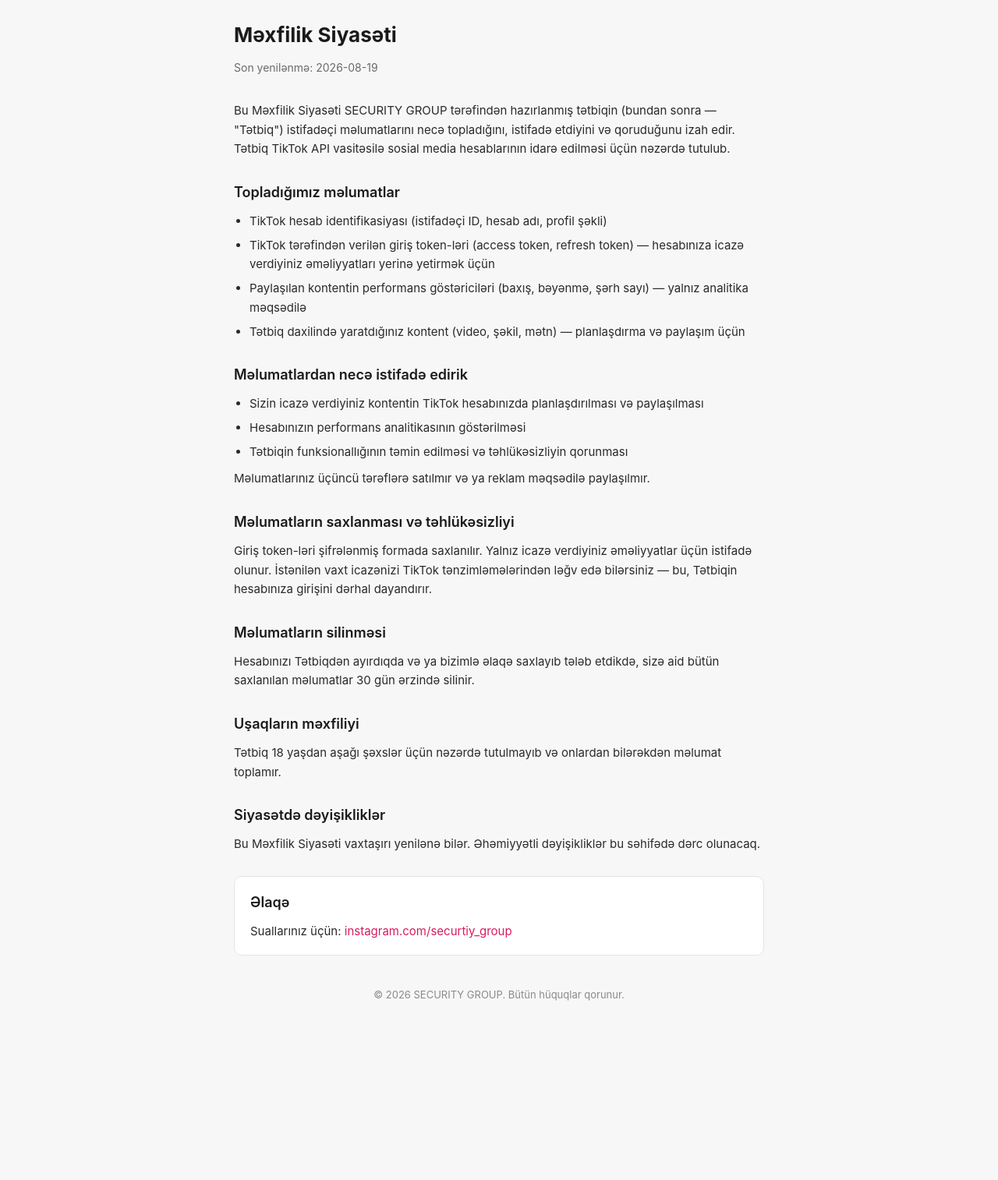
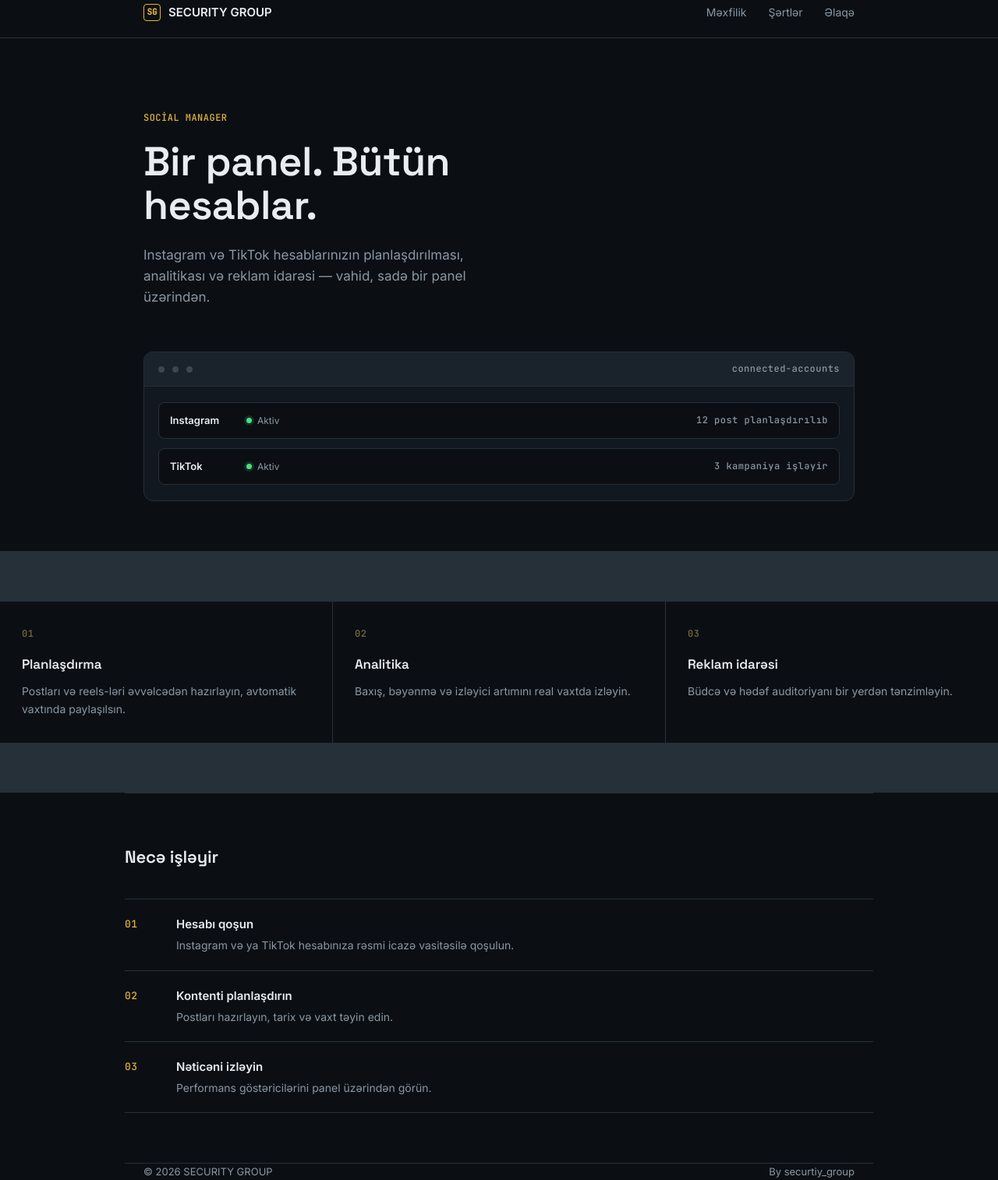
Before and after one commit to Samir210-az/sg-legal, a plain HTML site: page index.html in a window 1280 px wide. Shown: the part 16-1530 px from the top of the page at 78% size. Before the commit the page ends 1384 px from the top, so only its background shows below. Drawn offline with Linux system fonts and the light colour scheme.

Commit message:
Add landing page

```diff
--- a/index.html
+++ b/index.html
@@ -3,92 +3,171 @@
 <head>
 <meta charset="UTF-8">
 <meta name="viewport" content="width=device-width, initial-scale=1.0">
-<title>Məxfilik Siyasəti — SECURITY GROUP</title>
+<title>SECURITY GROUP — Sosial Media İdarəetmə Platforması</title>
+<meta name="description" content="Instagram və TikTok hesablarının planlaşdırılması, analitikası və reklam idarəsi üçün vahid panel.">
 <style>
+  @import url('https://fonts.googleapis.com/css2?family=Space+Grotesk:wght@500;600;700&family=Inter:wght@400;500;600&family=JetBrains+Mono:wght@500&display=swap');
+
+  :root {
+    --bg: #0B0F14;
+    --surface: #12181F;
+    --surface-2: #1A222B;
+    --border: #253039;
+    --text: #E9EDF1;
+    --text-dim: #8A97A3;
+    --accent: #E3B23C;
+    --accent-dim: #7A6A3A;
+  }
+
   * { box-sizing: border-box; margin: 0; padding: 0; }
+  html { scroll-behavior: smooth; }
   body {
-    font-family: -apple-system, BlinkMacSystemFont, "Segoe UI", Roboto, Arial, sans-serif;
-    background: #f7f7f8;
-    color: #1a1a1a;
-    line-height: 1.65;
+    background: var(--bg);
+    color: var(--text);
+    font-family: 'Inter', -apple-system, sans-serif;
+    line-height: 1.6;
+    -webkit-font-smoothing: antialiased;
   }
-  .wrap { max-width: 720px; margin: 0 auto; padding: 40px 20px 80px; }
-  header { margin-bottom: 32px; }
-  header h1 { font-size: 26px; font-weight: 700; margin-bottom: 8px; }
-  header .updated { font-size: 14px; color: #6b6b6b; }
-  section { margin-bottom: 28px; }
-  h2 { font-size: 18px; font-weight: 600; margin-bottom: 10px; }
-  p, li { font-size: 15px; color: #2a2a2a; }
-  ul { padding-inline-start: 20px; margin-top: 6px; }
-  li { margin-bottom: 6px; }
-  .contact {
-    background: #ffffff;
-    border: 1px solid #e5e5e5;
-    border-radius: 10px;
-    padding: 18px 20px;
+  .mono { font-family: 'JetBrains Mono', monospace; letter-spacing: 0.04em; }
+  h1, h2, h3 { font-family: 'Space Grotesk', sans-serif; font-weight: 600; letter-spacing: -0.01em; }
+  a { color: inherit; }
+  .wrap { max-width: 960px; margin: 0 auto; padding: 0 24px; }
+
+  nav { border-bottom: 1px solid var(--border); padding: 20px 0; }
+  nav .wrap { display: flex; align-items: center; justify-content: space-between; }
+  .brand { display: flex; align-items: center; gap: 10px; font-weight: 700; font-size: 15px; }
+  .brand-mark {
+    width: 22px; height: 22px; border: 1.5px solid var(--accent); border-radius: 4px;
+    display: flex; align-items: center; justify-content: center;
+    color: var(--accent); font-family: 'JetBrains Mono', monospace; font-size: 11px; font-weight: 700;
   }
-  a { color: #d81b60; text-decoration: none; }
-  a:hover { text-decoration: underline; }
-  footer { margin-top: 40px; font-size: 13px; color: #8a8a8a; text-align: center; }
+  .nav-links { display: flex; gap: 28px; font-size: 14px; color: var(--text-dim); }
+  .nav-links a { text-decoration: none; }
+  .nav-links a:hover { color: var(--text); }
+
+  .hero { padding: 88px 0 64px; }
+  .eyebrow { font-size: 12px; color: var(--accent); text-transform: uppercase; margin-bottom: 18px; display: inline-block; }
+  h1 { font-size: clamp(32px, 5.4vw, 52px); line-height: 1.08; max-width: 12ch; margin-bottom: 22px; }
+  .hero p.sub { font-size: 17px; color: var(--text-dim); max-width: 46ch; margin-bottom: 34px; }
+
+  .panel { margin-top: 56px; background: var(--surface); border: 1px solid var(--border); border-radius: 12px; overflow: hidden; }
+  .panel-head { display: flex; align-items: center; gap: 10px; padding: 12px 18px; border-bottom: 1px solid var(--border); background: var(--surface-2); }
+  .dot { width: 8px; height: 8px; border-radius: 50%; background: #3a4650; }
+  .panel-head .label { font-size: 12px; color: var(--text-dim); margin-inline-start: auto; }
+  .panel-body { padding: 20px 18px; display: flex; flex-direction: column; gap: 12px; }
+  .row { display: flex; align-items: center; gap: 14px; padding: 12px 14px; background: var(--bg); border: 1px solid var(--border); border-radius: 8px; }
+  .row .platform { font-size: 13px; font-weight: 600; width: 84px; }
+  .row .status { display: flex; align-items: center; gap: 7px; font-size: 12px; color: var(--text-dim); }
+  .status .pulse { width: 7px; height: 7px; border-radius: 50%; background: #4ADE80; box-shadow: 0 0 0 3px rgba(74,222,128,0.15); }
+  .row .meta { margin-inline-start: auto; font-size: 12px; color: var(--text-dim); }
+
+  .features { padding: 64px 0; border-top: 1px solid var(--border); display: grid; grid-template-columns: repeat(3, 1fr); gap: 1px; background: var(--border); }
+  .feature { background: var(--bg); padding: 32px 28px; }
+  .feature .num { font-family: 'JetBrains Mono', monospace; font-size: 12px; color: var(--accent-dim); margin-bottom: 16px; }
+  .feature h3 { font-size: 17px; margin-bottom: 10px; }
+  .feature p { font-size: 14px; color: var(--text-dim); }
+
+  .flow { padding: 64px 0; border-top: 1px solid var(--border); }
+  .flow h2 { font-size: 22px; margin-bottom: 36px; }
+  .steps { display: flex; flex-direction: column; }
+  .step { display: grid; grid-template-columns: 48px 1fr; gap: 18px; padding: 20px 0; border-top: 1px solid var(--border); }
+  .step:last-child { border-bottom: 1px solid var(--border); }
+  .step .idx { font-family: 'JetBrains Mono', monospace; color: var(--accent); font-size: 13px; padding-top: 2px; }
+  .step h4 { font-size: 15px; margin-bottom: 4px; }
+  .step p { font-size: 14px; color: var(--text-dim); }
+
+  footer { border-top: 1px solid var(--border); padding: 28px 0 40px; display: flex; justify-content: space-between; align-items: center; font-size: 13px; color: var(--text-dim); }
+  footer a { color: var(--text-dim); text-decoration: none; }
+  footer a:hover { color: var(--accent); }
+
+  @media (max-width: 720px) {
+    .features { grid-template-columns: 1fr; }
+    .nav-links { display: none; }
+    .row .meta { display: none; }
+  }
+  @media (prefers-reduced-motion: reduce) { html { scroll-behavior: auto; } }
 </style>
 </head>
 <body>
-<div class="wrap">
-  <header>
-    <h1>Məxfilik Siyasəti</h1>
-    <div class="updated">Son yenilənmə: 2026-08-19</div>
-  </header>
 
-  <section>
-    <p>Bu Məxfilik Siyasəti SECURITY GROUP tərəfindən hazırlanmış tətbiqin (bundan sonra — "Tətbiq") istifadəçi məlumatlarını necə topladığını, istifadə etdiyini və qoruduğunu izah edir. Tətbiq TikTok API vasitəsilə sosial media hesablarının idarə edilməsi üçün nəzərdə tutulub.</p>
-  </section>
+<nav>
+  <div class="wrap">
+    <div class="brand"><span class="brand-mark">SG</span>SECURITY GROUP</div>
+    <div class="nav-links">
+      <a href="privacy.html">Məxfilik</a>
+      <a href="terms.html">Şərtlər</a>
+      <a href="https://instagram.com/securtiy_group" target="_blank">Əlaqə</a>
+    </div>
+  </div>
+</nav>
 
-  <section>
-    <h2>Topladığımız məlumatlar</h2>
-    <ul>
-      <li>TikTok hesab identifikasiyası (istifadəçi ID, hesab adı, profil şəkli)</li>
-      <li>TikTok tərəfindən verilən giriş token-ləri (access token, refresh token) — hesabınıza icazə verdiyiniz əməliyyatları yerinə yetirmək üçün</li>
-      <li>Paylaşılan kontentin performans göstəriciləri (baxış, bəyənmə, şərh sayı) — yalnız analitika məqsədilə</li>
-      <li>Tətbiq daxilində yaratdığınız kontent (video, şəkil, mətn) — planlaşdırma və paylaşım üçün</li>
-    </ul>
-  </section>
+<header class="hero">
+  <div class="wrap">
+    <span class="eyebrow mono">Social Manager</span>
+    <h1>Bir panel. Bütün hesablar.</h1>
+    <p class="sub">Instagram və TikTok hesablarınızın planlaşdırılması, analitikası və reklam idarəsi — vahid, sadə bir panel üzərindən.</p>
 
-  <section>
-    <h2>Məlumatlardan necə istifadə edirik</h2>
-    <ul>
-      <li>Sizin icazə verdiyiniz kontentin TikTok hesabınızda planlaşdırılması və paylaşılması</li>
-      <li>Hesabınızın performans analitikasının göstərilməsi</li>
-      <li>Tətbiqin funksionallığının təmin edilməsi və təhlükəsizliyin qorunması</li>
-    </ul>
-    <p style="margin-top:10px;">Məlumatlarınız üçüncü tərəflərə satılmır və ya reklam məqsədilə paylaşılmır.</p>
-  </section>
+    <div class="panel">
+      <div class="panel-head">
+        <span class="dot"></span><span class="dot"></span><span class="dot"></span>
+        <span class="label mono">connected-accounts</span>
+      </div>
+      <div class="panel-body">
+        <div class="row">
+          <span class="platform">Instagram</span>
+          <span class="status"><span class="pulse"></span>Aktiv</span>
+          <span class="meta mono">12 post planlaşdırılıb</span>
+        </div>
+        <div class="row">
+          <span class="platform">TikTok</span>
+          <span class="status"><span class="pulse"></span>Aktiv</span>
+          <span class="meta mono">3 kampaniya işləyir</span>
+        </div>
+      </div>
+    </div>
+  </div>
+</header>
 
-  <section>
-    <h2>Məlumatların saxlanması və təhlükəsizliyi</h2>
-    <p>Giriş token-ləri şifrələnmiş formada saxlanılır. Yalnız icazə verdiyiniz əməliyyatlar üçün istifadə olunur. İstənilən vaxt icazənizi TikTok tənzimləmələrindən ləğv edə bilərsiniz — bu, Tətbiqin hesabınıza girişini dərhal dayandırır.</p>
-  </section>
+<section class="features">
+  <div class="feature">
+    <div class="num mono">01</div>
+    <h3>Planlaşdırma</h3>
+    <p>Postları və reels-ləri əvvəlcədən hazırlayın, avtomatik vaxtında paylaşılsın.</p>
+  </div>
+  <div class="feature">
+    <div class="num mono">02</div>
+    <h3>Analitika</h3>
+    <p>Baxış, bəyənmə və izləyici artımını real vaxtda izləyin.</p>
+  </div>
+  <div class="feature">
+    <div class="num mono">03</div>
+    <h3>Reklam idarəsi</h3>
+    <p>Büdcə və hədəf auditoriyanı bir yerdən tənzimləyin.</p>
+  </div>
+</section>
 
-  <section>
-    <h2>Məlumatların silinməsi</h2>
-    <p>Hesabınızı Tətbiqdən ayırdıqda və ya bizimlə əlaqə saxlayıb tələb etdikdə, sizə aid bütün saxlanılan məlumatlar 30 gün ərzində silinir.</p>
-  </section>
+<section class="flow wrap">
+  <h2>Necə işləyir</h2>
+  <div class="steps">
+    <div class="step">
+      <span class="idx mono">01</span>
+      <div><h4>Hesabı qoşun</h4><p>Instagram və ya TikTok hesabınıza rəsmi icazə vasitəsilə qoşulun.</p></div>
+    </div>
+    <div class="step">
+      <span class="idx mono">02</span>
+      <div><h4>Kontenti planlaşdırın</h4><p>Postları hazırlayın, tarix və vaxt təyin edin.</p></div>
+    </div>
+    <div class="step">
+      <span class="idx mono">03</span>
+      <div><h4>Nəticəni izləyin</h4><p>Performans göstəricilərini panel üzərindən görün.</p></div>
+    </div>
+  </div>
+</section>
 
-  <section>
-    <h2>Uşaqların məxfiliyi</h2>
-    <p>Tətbiq 18 yaşdan aşağı şəxslər üçün nəzərdə tutulmayıb və onlardan bilərəkdən məlumat toplamır.</p>
-  </section>
+<footer class="wrap">
+  <span>© 2026 SECURITY GROUP</span>
+  <a href="https://instagram.com/securtiy_group" target="_blank">By securtiy_group</a>
+</footer>
 
-  <section>
-    <h2>Siyasətdə dəyişikliklər</h2>
-    <p>Bu Məxfilik Siyasəti vaxtaşırı yenilənə bilər. Əhəmiyyətli dəyişikliklər bu səhifədə dərc olunacaq.</p>
-  </section>
-
-  <section class="contact">
-    <h2>Əlaqə</h2>
-    <p>Suallarınız üçün: <a href="https://instagram.com/securtiy_group" target="_blank">instagram.com/securtiy_group</a></p>
-  </section>
-
-  <footer>© 2026 SECURITY GROUP. Bütün hüquqlar qorunur.</footer>
-</div>
 </body>
 </html>
```
